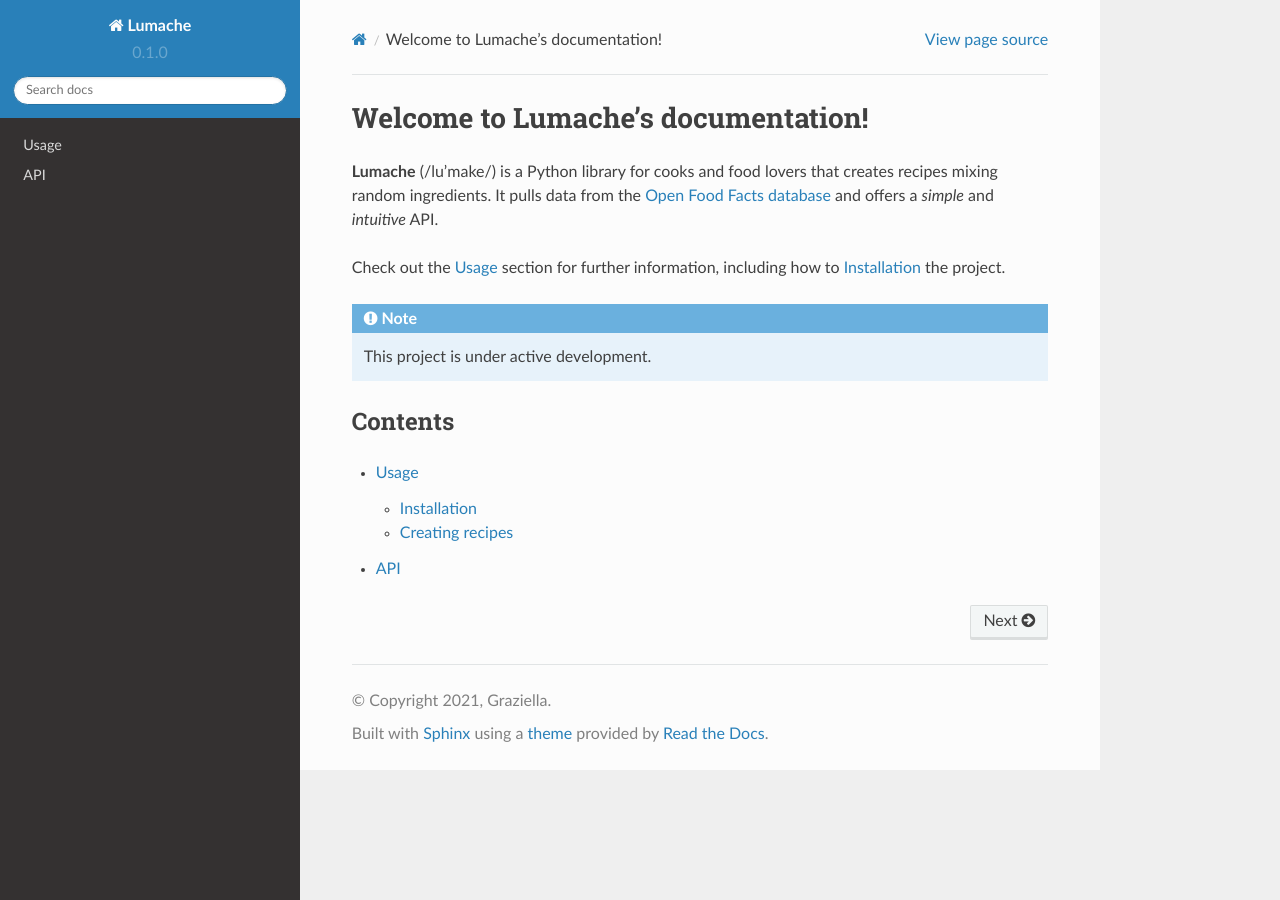
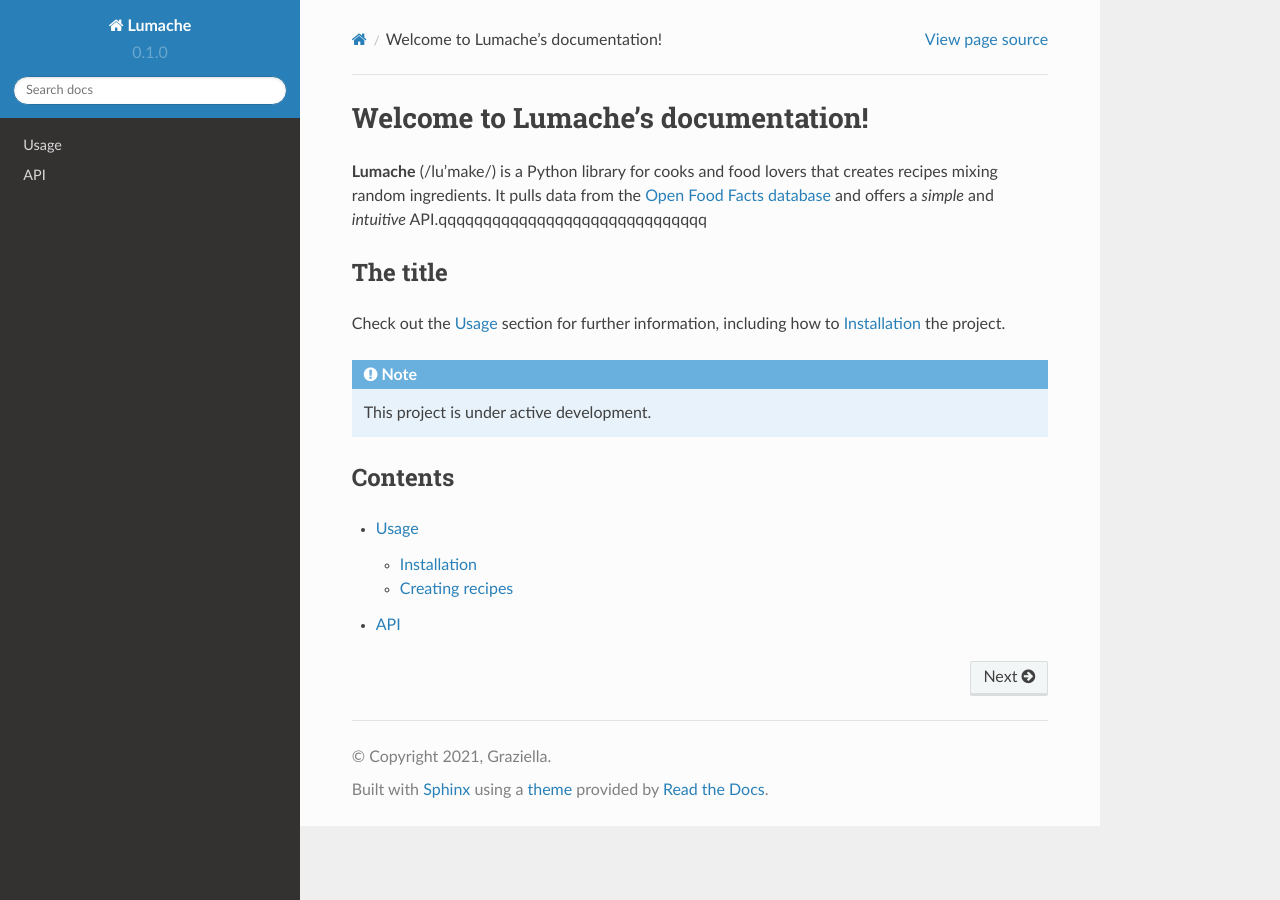
Before and after one commit to Nscherbanovska/rtd-tutorial, a Sphinx documentation site: the page built from docs/source/index.rst, in a window 1280 px wide. Built offline with Sphinx 7.4.7 and the Read the Docs theme 2.0.0, drawn with Linux system fonts in a browser that asks for light colours.

Commit message:
Update index.rst

```diff
--- a/docs/source/index.rst
+++ b/docs/source/index.rst
@@ -4,7 +4,10 @@ Welcome to Lumache's documentation!
 **Lumache** (/lu'make/) is a Python library for cooks and food lovers
 that creates recipes mixing random ingredients.
 It pulls data from the `Open Food Facts database <https://world.openfoodfacts.org/>`_
-and offers a *simple* and *intuitive* API.
+and offers a *simple* and *intuitive* API.qqqqqqqqqqqqqqqqqqqqqqqqqqqqqq
+
+The title
+---------
 
 Check out the :doc:`usage` section for further information, including
 how to :ref:`installation` the project.
```
